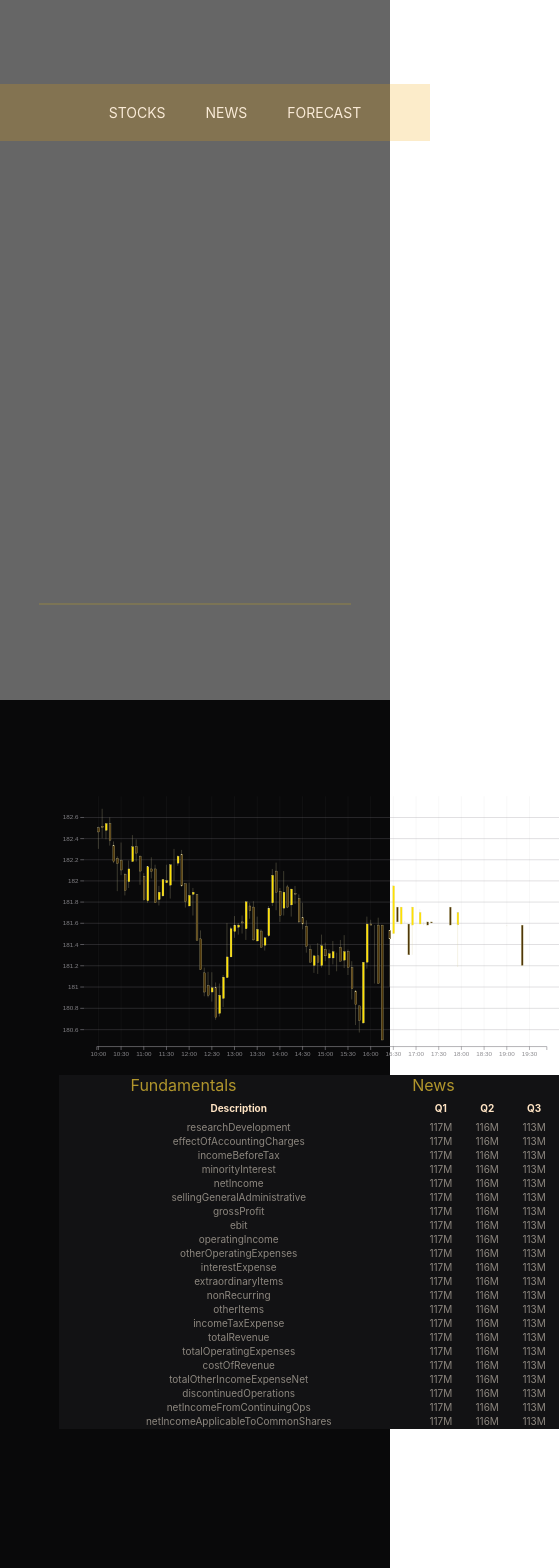
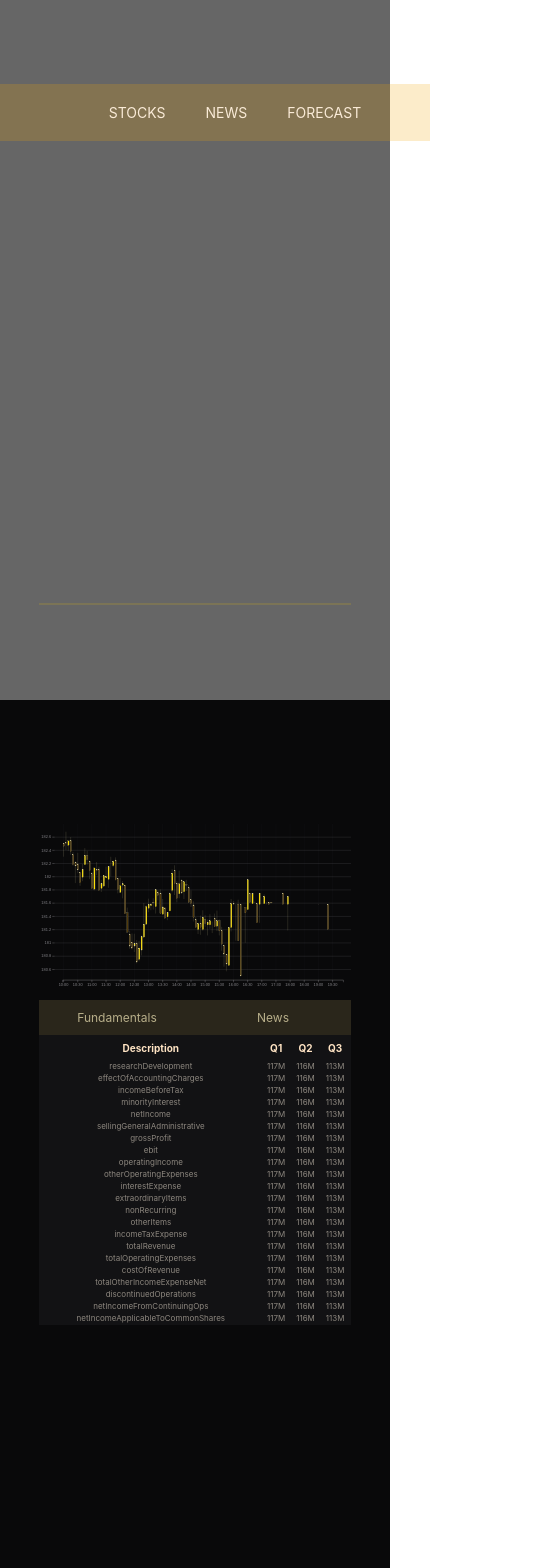
Before and after one commit to Dml199/fin_adv, a React (Create React App) app: page / in a window 390 px wide. Shown: the top 1568 px of the page, 559 px wide, since content can reach past the window. Built offline with nearby package versions, Linux system fonts and the light colour scheme; no server answers.

Commit message:
add news, database

```diff
--- a/package.json
+++ b/package.json
@@ -2,7 +2,7 @@
   "name": "project",
   "version": "0.1.0",
   "private": true,
-
+  "homepage":"https://dml199.github.io/fin_adv/",
   "dependencies": {
     "@reduxjs/toolkit": "^2.2.3",
     "@testing-library/jest-dom": "^5.17.0",
--- a/src/Pages/homepage_components/homepage_styles/sec_2.css
+++ b/src/Pages/homepage_components/homepage_styles/sec_2.css
@@ -6,7 +6,7 @@
 #sec_2{
     display:flex;
     margin:0px;
-    height:900px;
+    height:1200px;
     background-color:rgb(9, 9, 10);
     width:100vw;
     position:absolute;
@@ -18,33 +18,33 @@
 
 #sec_2_container{
     display:flex;
-    width:80%;
+    width:90%;
 
 
 
 }
 #info_list{
     background-color:rgb(18, 18, 20);
-    width:100%;
-    height:fit-content;
-    min-width:330px;
-    max-width:500px;
+    height:100%;
+    width:50%;
+
+
 
 
 }
 
 
 #candle_plot{
-width:100%;
-min-width:730px;
-max-width:700px;
+min-width:950px;
+
+
 
 }
 
 #stock_info_table {
     width:100%;
 
-color:rgba(235, 198, 53, 0.733);
+color:rgba(236, 225, 178, 0.733);
 
 }
 
@@ -56,26 +56,26 @@ color:rgba(235, 198, 53, 0.733);
 
 }
 #stock_info_table div{
-
+    background-color:rgba(65, 58, 34, 0.507);
     width:100%;
-
-
+    padding:10px;
+    font-size:20px;
     }
 
 #stock_info_table div:hover {
-background-color:rgba(46, 43, 43, 0.3);
+    background-color:rgba(209, 179, 89, 0.658);
 
 }
 
 
 #stock_info_table div:focus {
-    background-color:rgba(75, 69, 69, 0.3)
+    background-color:rgba(209, 179, 89, 0.808);
 
     }
 
 #table_fundam {
     width: 100%;
-   font-size:10px;
+
    height:100%;
 
 }
@@ -89,7 +89,7 @@ height:20px;
 
 #table_fundam td{
 color:rgb(141, 135, 127);
-font-size:10px;
+font-size:14px;
 padding:0px;
 
 
@@ -97,19 +97,67 @@ padding:0px;
 }
 
 
-@media screen and (max-width:1220px){
+
+
+
+@media screen and (max-width:1600px){
+
+
+
+    #candle_plot{
+     max-width:600px;
+     min-width:800px;
+    }
+
+    #table_fundam td{
+        font-size:10px;
+    }
+    #info_list div {
+        width:100%;
+        font-size:16px;
+    }
+}
+
+
+@media screen and (max-width:1300px){
 
     #sec_2_container{
         flex-direction:column;
         height:80%;
-        width:70%;
+        width:80%;
     }
 
     #candle_plot{
-        min-width:500px;
+    max-width:1200px;
+    min-width:300px;
+
     }
+
     #info_list{
-        min-width:500px;
-        max-width:700px;
+        width:100%;
+
+        height:fit-content;
+    }
+
+    #info_list div {
+        width:100%;
+        font-size:18px;
+    }
+    #table_fundam td{
+        font-size:12px;
     }
 }
+
+@media screen and (max-width:900px){
+    #info_list div {
+        width:100%;
+        font-size:12px;
+    }
+
+    #table_fundam td{
+        font-size:8px;
+    }
+    #table_fundam th{
+        font-size:10px;
+    }
+}
```
